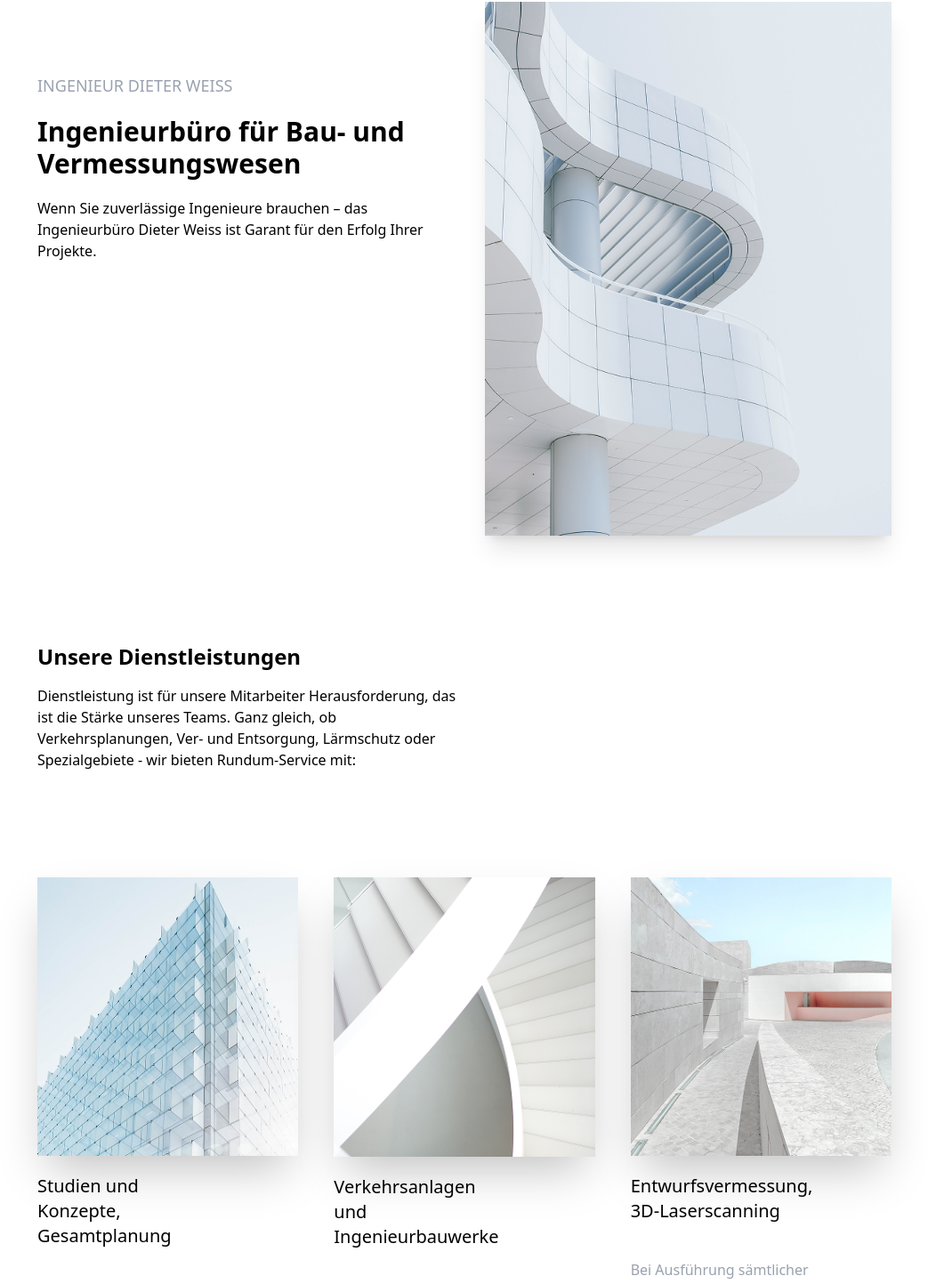
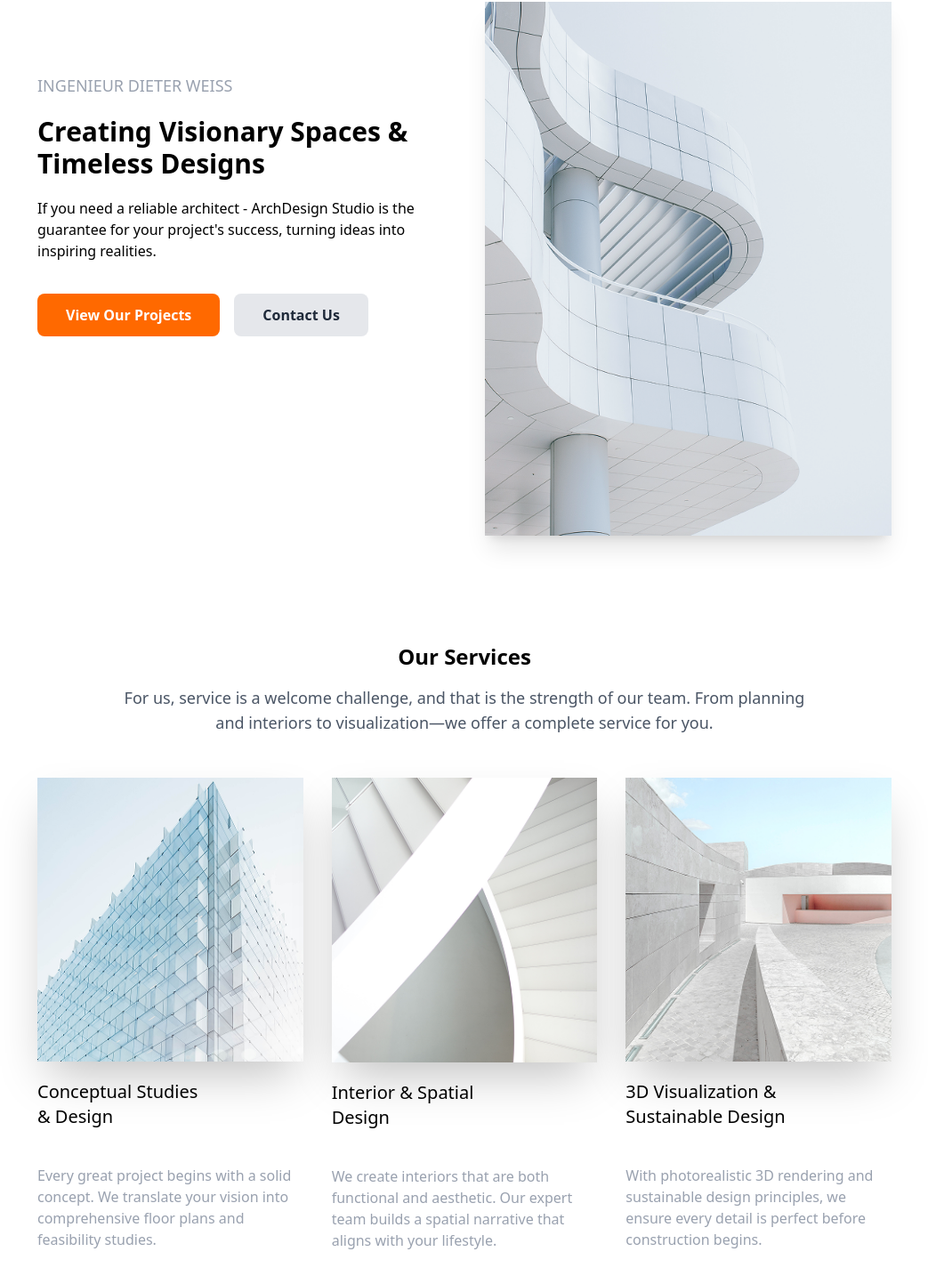
Before and after one commit to ItsnaMaulanaHasan/koda-b4-react3, a React (Vite) app: page / in a window 1280 px wide. Shown: the part 198-1641 px from the top of the page at 89% size, without its empty margins (118-1161 px from the left). Built offline with nearby package versions, Linux system fonts and the light colour scheme.

Commit message:
feat: update content and layout home page

```diff
--- a/src/pages/Home.jsx
+++ b/src/pages/Home.jsx
@@ -24,8 +24,16 @@ const HeroSection = () => {
     <div className="flex flex-col-reverse md:flex-row gap-10">
       <div className="flex flex-col gap-5 md:mt-20 md:w-[50%]">
         <div className="text-lg text-gray-400 uppercase">Ingenieur Dieter Weiss</div>
-        <div className="font-bold text-3xl">Ingenieurbüro für Bau- und Vermessungswesen</div>
-        <div>Wenn Sie zuverlässige Ingenieure brauchen – das Ingenieurbüro Dieter Weiss ist Garant für den Er­folg Ihrer Projekte.</div>
+        <div className="font-bold text-3xl">Creating Visionary Spaces & Timeless Designs</div>
+        <div>If you need a reliable architect - ArchDesign Studio is the guarantee for your project's success, turning ideas into inspiring realities.</div>
+        <div className="mt-4 flex flex-col sm:flex-row gap-4 justify-center lg:justify-start">
+          <a href="#" className="bg-orange-500 text-white font-bold py-3 px-8 rounded-lg hover:bg-orange-600 transition-colors duration-300">
+            View Our Projects
+          </a>
+          <a href="/contact" className="bg-gray-200 text-gray-800 font-bold py-3 px-8 rounded-lg hover:bg-gray-300 transition-colors duration-300">
+            Contact Us
+          </a>
+        </div>
       </div>
       <div className="grow-2">
         <img src="/public/img/img-hero-section.png" alt="image hero section" className="md:h-150 shadow-xl" />
@@ -38,31 +46,29 @@ const CardsSection = () => {
   const contentCard = [
     {
       img: "/public/img/img-card-1.png",
-      title: "Studien und Konzepte, Gesamtplanung",
-      content: "Neubau und Ausbau von Straßen, Verkehrsflächen, Wasserwegen und Eisenbahnen erfordert überzeugende Verkehrskonzepte.",
+      title: "Conceptual Studies & Design",
+      content: "Every great project begins with a solid concept. We translate your vision into comprehensive floor plans and feasibility studies.",
     },
     {
       img: "/public/img/img-card-2.png",
-      title: "Verkehrsanlagen und Ingenieurbauwerke",
-      content: "Verkehrskonzepte sind ein entscheidender Faktor jeglicher Infrastruktur. Das Ingenieurbüro Weiss hat deshalb ein Expertenteam aufgebaut.",
+      title: "Interior & Spatial Design",
+      content: "We create interiors that are both functional and aesthetic. Our expert team builds a spatial narrative that aligns with your lifestyle.",
     },
     {
       img: "/public/img/img-card-3.png",
-      title: "Entwurfsvermessung, 3D-Laserscanning",
-      content: "Bei Ausführung sämtlicher vermessungstechnischer Aufgaben im Leistungsbild „Enurfermessung“ sind wir ein leistungsstarker Partner.",
+      title: "3D Visualization & Sustainable Design",
+      content: "With photorealistic 3D rendering and sustainable design principles, we ensure every detail is perfect before construction begins.",
     },
   ];
   return (
     <div>
-      <div className="md:w-[50%] mb-30">
-        <div className="font-bold text-2xl">Unsere Dienstleistungen</div>
-        <div className="mt-4">
-          Dienstleistung ist für unsere Mitarbeiter Herausforderung, das ist die Stärke unseres Teams. Ganz gleich, ob Verkehrsplanungen, Ver- und Ent­sorgung, Lärmschutz oder Spezialgebiete - wir bieten Rundum-Service mit:
-        </div>
+      <div className="text-center max-w-3xl mx-auto mb-12">
+        <div className="font-bold text-2xl">Our Services</div>
+        <div className="mt-4 text-lg text-gray-600">For us, service is a welcome challenge, and that is the strength of our team. From planning and interiors to visualization—we offer a complete service for you.</div>
       </div>
-      <div className="mt-5 grid grid-cols-1 md:grid-cols-3 gap-10">
+      <div className="grid grid-cols-1 md:grid-cols-2 lg:grid-cols-3 gap-8">
         {contentCard.map((card) => (
-          <Card img={card.img} title={card.title} content={card.content} />
+          <Card key={card.title} img={card.img} title={card.title} content={card.content} />
         ))}
       </div>
     </div>
```
